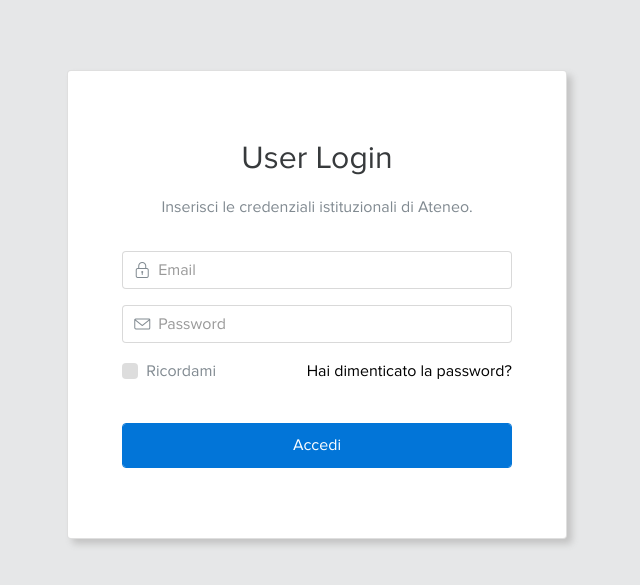
After one commit to fusaimoe/studenti-online, a PHP site: page /login.htm in a window 1280 px wide. The commit adds this page. Shown: the top 585 px of the page, without its empty margins (323-963 px from the left). Run offline with PHP 8.4, Linux system fonts and the light colour scheme; some libraries are stand-ins or nearby versions.

Commit message:
Added login page

```diff
--- a/css/sol.css
+++ b/css/sol.css
@@ -434,3 +434,55 @@ label.custom-control.custom-checkbox {
   border-radius: 6px;
   text-shadow: none;
 }
+
+/* LOGIN */
+
+.login-card {
+  top: 50%;
+  margin-left: auto;
+  margin-right: auto;
+  box-shadow: 5px 5px 7px #c3c3c3;
+}
+
+.login-card .card-block {
+  padding: 7%;
+}
+
+.login-card .card-text {
+  margin-bottom:2rem !important;
+}
+
+.login-card .card-title {
+  font-size: 2rem;
+}
+
+.btn-login {
+  margin-top: 40px;
+  margin-bottom: 0px;
+  min-height: 45px;
+}
+
+.custom-control-description {
+  font-size: 1rem;
+}
+
+@media screen and (min-width: 991px) {
+  .login-card {
+     max-width: 45%;
+     padding: 2%;
+   }
+}
+
+/* FORM ICONS */
+
+ .left-inner-addon input {
+  padding-left: 35px;
+ }
+
+ .left-inner-addon i {
+  position: absolute;
+  padding: 11px 12px;
+  pointer-events: none;
+  font-size: 1rem;
+  color: #818a91;
+ }
--- /dev/null
+++ b/login.htm
@@ -0,0 +1,68 @@
+<!DOCTYPE html>
+<html lang="en">
+  <head>
+    <meta charset="utf-8">
+    <meta http-equiv="X-UA-Compatible" content="IE=edge">
+    <meta name="viewport" content="width=device-width, initial-scale=1, shrink-to-fit=no">
+    <!-- The above 3 meta tags *must* come first in the head; any other head content must come *after* these tags -->
+    <meta name="description" content="">
+    <meta name="author" content="">
+    <link rel="icon" href="favicon.ico">
+
+    <title>Login</title>
+
+    <meta name="theme-color" content="#9B1C1C">
+
+    <!-- Bootstrap core CSS -->
+    <link href="css/bootstrap.min.css" rel="stylesheet">
+
+    <!-- Custom styles for this template -->
+    <link href="fonts/proxima-nova.css" rel="stylesheet">
+    <link href="https://fonts.googleapis.com/css?family=Cinzel:400,700" rel="stylesheet">
+    <link href="https://cdnjs.cloudflare.com/ajax/libs/simple-line-icons/2.4.1/css/simple-line-icons.css" rel="stylesheet">
+    <link href="css/sol.css" rel="stylesheet">
+  </head>
+  <body class="login-body">
+    <div class="container">
+      <div class="row">
+        <div class="col-xs-12">
+          <div class="card login-card">
+            <div class="card-block">
+              <p class="card-title">User Login</p>
+              <p class="card-text custom-control-description text-muted">Inserisci le credenziali istituzionali di Ateneo.</p>
+
+              <form>
+                <!-- FIELDS -->
+                <div class="form-group">
+                  <div class="left-inner-addon">
+                    <i class="icon-lock"></i>
+                    <input class="form-control" placeholder="Email" type="text">
+                  </div>
+                </div>
+                <div class="form-group">
+                  <div class="left-inner-addon">
+                    <i class="icon-envelope"></i>
+                    <input class="form-control" placeholder="Password" type="text">
+                  </div>
+                </div>
+
+                <!-- CHECKBOX -->
+                <label class="custom-control custom-checkbox">
+                  <input type="checkbox" class="custom-control-input">
+                  <span class="custom-control-indicator"></span>
+                  <span class="custom-control-description text-muted">Ricordami</span>
+                </label>
+                <a href="" class="float-xs-right custom-control-description">Hai dimenticato la password?</a>
+
+                <!-- BUTTON -->
+                <div class="form-group">
+									<input type="submit" name="register-submit" tabindex="4" class="form-control btn-primary btn btn-login" value="Accedi">
+								</div>
+              </form>
+            </div> <!--Card Block -->
+          </div> <!--Card -->
+        </div> <!--Col-xs-12 -->
+      </div> <!-- Row -->
+    </div><!-- Cointainer -->
+  </body>
+</html>
```
